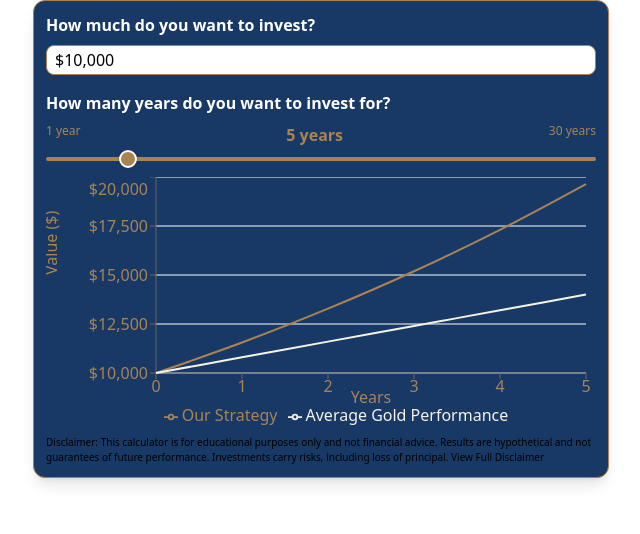
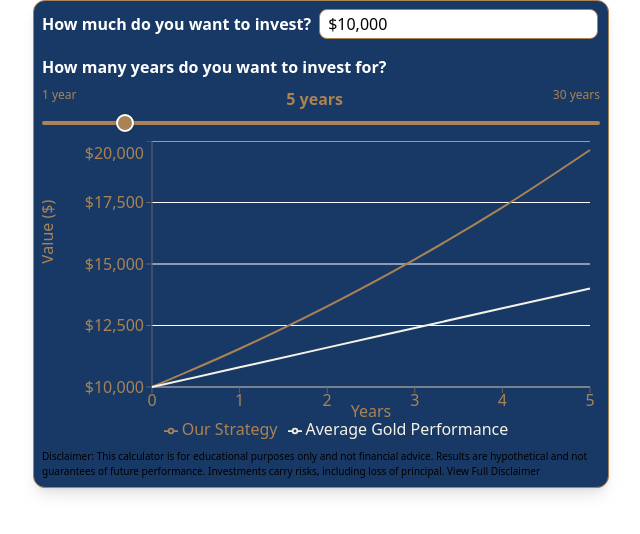
Before and after one commit to thegldstandard/calc, a React (Create React App) app: page / in a window 1280 px wide. Shown: the top 534 px of the page, without its empty margins (319-959 px from the left). Built offline with nearby package versions, Linux system fonts and the light colour scheme.

Commit message:
Revert YAxis label position and move slider up slightly

```diff
--- a/src/components/InvestmentCalculator.jsx
+++ b/src/components/InvestmentCalculator.jsx
@@ -29,19 +29,17 @@ const InvestmentCalculator = () => {
       let currentInvestment = initialDeposit * (1 + year * 0.08);
       let hybridInvestment =
         initialDeposit * Math.pow(1.07, year) * (1 + year * 0.08);
-
       results.push({
         year,
         "Our Strategy": hybridInvestment,
         "Average Gold Performance": currentInvestment,
       });
     }
-
     setData(results);
   }, [initialDeposit, years]);
 
   return (
-    <div className="p-3 max-w-xl mx-auto bg-[#183965] text-white shadow-lg rounded-xl border border-[#AA8355] border-[0.125px] font-['DM Serif Display']">
+    <div className="p-2 max-w-xl mx-auto bg-[#183965] text-white shadow-lg rounded-xl border border-[#AA8355] border-[0.125px] font-['DM Serif Display']">
       {/* Inline styles for the slider */}
       <style>
         {`
@@ -77,8 +75,9 @@ const InvestmentCalculator = () => {
         `}
       </style>
 
-      {/* Question Text */}
-      <h2 className="text-base font-bold mb-2 text-white">
+      {/* First question and input in a flex row */}
+      <div className="flex items-center mb-4">
+        <h2 className="text-base font-bold text-white mr-2">
           How much do you want to invest?
         </h2>
         <input
@@ -93,13 +92,17 @@ const InvestmentCalculator = () => {
           }
           onChange={(e) => {
             const value = e.target.value.replace(/\$/g, "").replace(/,/g, "");
-          if (!isNaN(value) && (value === "" || (value >= 1 && value <= 5000000))) {
+            if (
+              !isNaN(value) &&
+              (value === "" || (value >= 1 && value <= 5000000))
+            ) {
               setInitialDeposit(value === "" ? "" : Number(value));
             }
           }}
-        style={{ height: "30px" }}
-        className="w-full text-black border border-[#AA8355] px-2 rounded-lg bg-white mb-4 focus:outline-none focus:ring-2 focus:ring-[#AA8355]"
+          style={{ height: "30px" }}  // sets the height of the white box
+          className="w-1/2 text-black border border-[#AA8355] px-2 rounded-lg bg-white focus:outline-none focus:ring-2 focus:ring-[#AA8355]"
         />
+      </div>
 
       <h2 className="text-base font-bold mb-2 text-white">
         How many years do you want to invest for?
@@ -110,7 +113,6 @@ const InvestmentCalculator = () => {
         <span>30 years</span>
       </div>
 
-      {/* Slider with negative top margin to move it higher */}
       <input
         type="range"
         min={1}
@@ -118,10 +120,10 @@ const InvestmentCalculator = () => {
         step={1}
         value={years}
         onChange={(e) => setYears(Number(e.target.value))}
-        className="w-full -mt-5 mb-4 slider-thumb-gold"
+        className="w-full -mt-4 mb-4 slider-thumb-gold"
       />
 
-      <ResponsiveContainer width="100%" height={250}>
+      <ResponsiveContainer width="100%" height={300}>
         <LineChart data={data} margin={{ left: 50, right: 10 }}>
           <CartesianGrid
             stroke="#FFFFFF"
@@ -148,7 +150,7 @@ const InvestmentCalculator = () => {
               position: "insideLeft",
               fill: "#AA8355",
               dy: 0,
-              dx: -50, // reset to -50
+              dx: -50,
             }}
             domain={["auto", "auto"]}
             tick={{ fill: "#AA8355" }}
```
Lines whose indentation alone changed are shown as unchanged.
